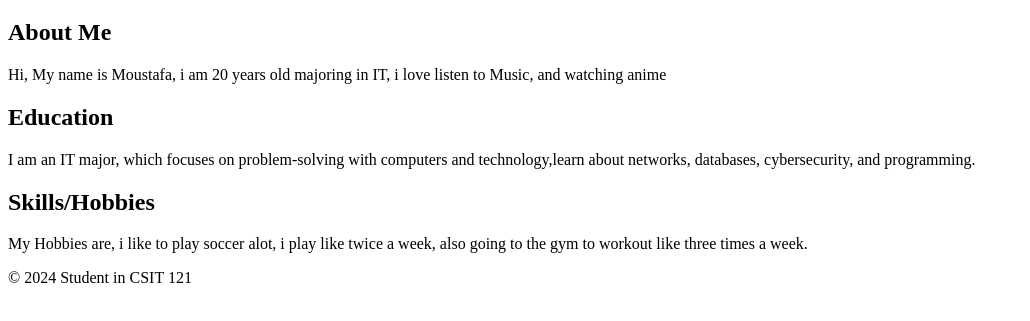
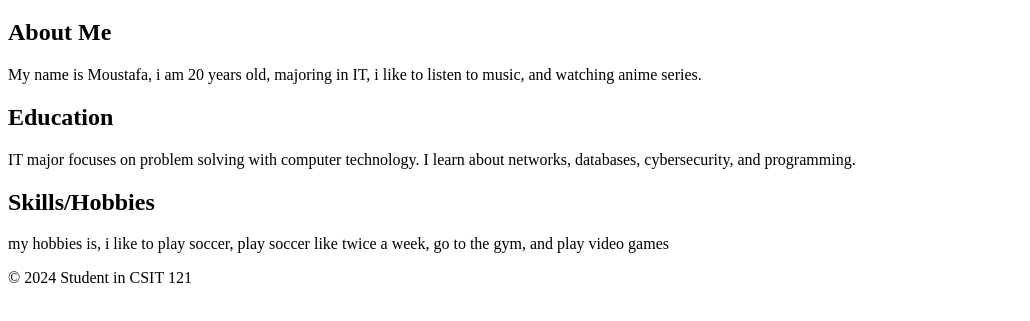
Before and after one commit to Mozidan25/CSIT-121, a plain HTML site: page Lab 01/aboutme.html in a window 1280 px wide. Shown: the part 61-382 px from the top of the page, without its empty margins (0-1030 px from the left). Drawn offline with Linux system fonts and the light colour scheme.

Commit message:
Add files via upload

```diff
--- a/Lab 01/aboutme.html
+++ b/Lab 01/aboutme.html
@@ -12,7 +12,7 @@
         <section>
             <h2>About Me</h2>
             <p>
-                Hi, My name is Moustafa, i am 20 years old majoring in IT, i love listen to Music, and watching anime
+                My name is Moustafa, i am 20 years old, majoring in IT, i like to listen to music, and watching anime series.
 
 
             </p>
@@ -21,7 +21,7 @@
             <h2>Education</h2>
             <p>
 
-                I am an IT major, which focuses on problem-solving with computers and technology,learn about networks, databases, cybersecurity, and programming.
+             IT major focuses on problem solving with computer technology. I learn about networks, databases, cybersecurity, and programming.
 
                 </p>
         </section>
@@ -29,9 +29,7 @@
             <h2>Skills/Hobbies</h2>
             <p>
 
-                My Hobbies are, i like to play soccer alot, i play like twice a week, also going to the gym to workout like three times a week.
-
-
+              my hobbies is, i like to play soccer, play soccer like twice a week, go to the gym, and play video games
 
             </p>
         </section>
```
